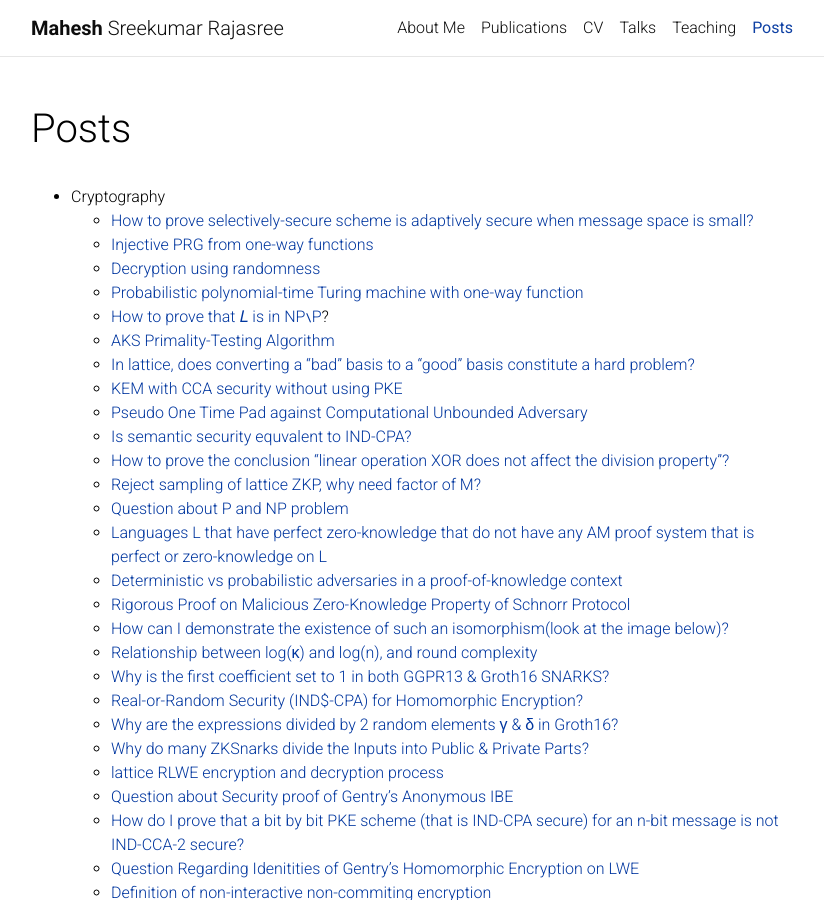
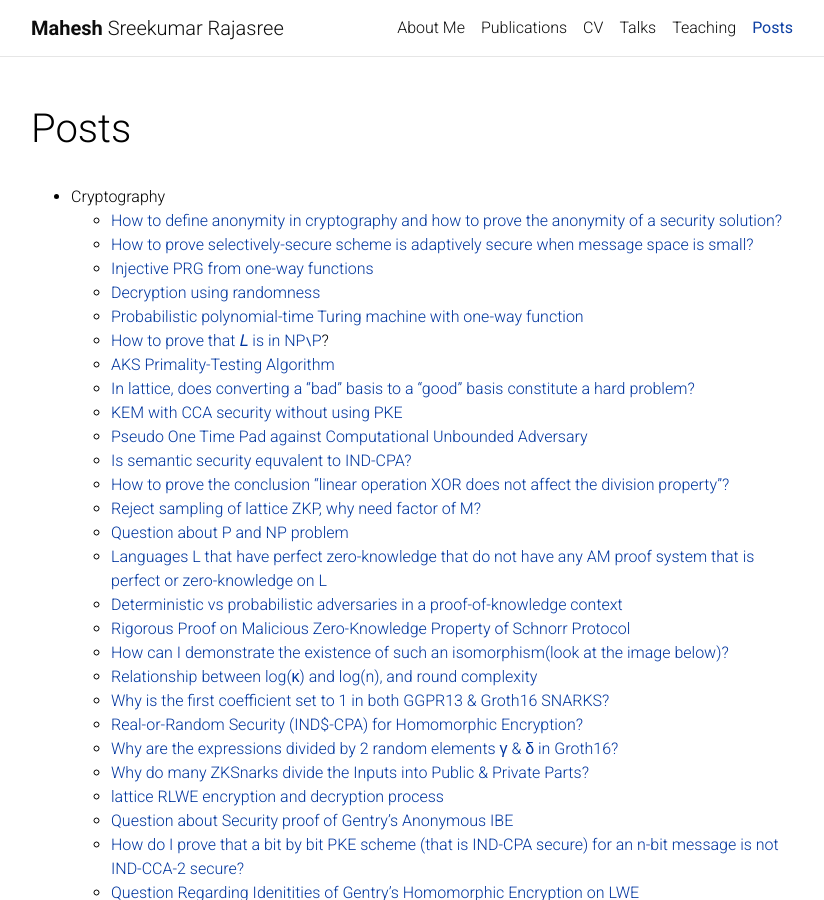
Before and after one commit to Mahe94/mahe94.github.io, a Jekyll site: the page built from _pages/posts.md, in a window 1280 px wide and 900 px high. Shown: the whole window, without its empty margins (224-1048 px from the left). Built offline with Jekyll 4.4.1, drawn with Linux system fonts in a browser that asks for light colours; comment, search, counter and statistics services are not loaded; a style sheet for code colours, icons or effects is not loaded.

Commit message:
Update posts.md

```diff
--- a/_pages/posts.md
+++ b/_pages/posts.md
@@ -9,6 +9,7 @@ nav_order: 6
 ---
 
 * Cryptography
+    * <a href="https://crypto.stackexchange.com/a/113383/116220">How to define anonymity in cryptography and how to prove the anonymity of a security solution?</a>
     * <a href="https://crypto.stackexchange.com/a/113362/116220">How to prove selectively-secure scheme is adaptively secure when message space is small?</a>
     * <a href="https://crypto.stackexchange.com/q/113281/116220">Injective PRG from one-way functions</a>
     * <a href="https://crypto.stackexchange.com/a/113243/116220">Decryption using randomness</a>
```
